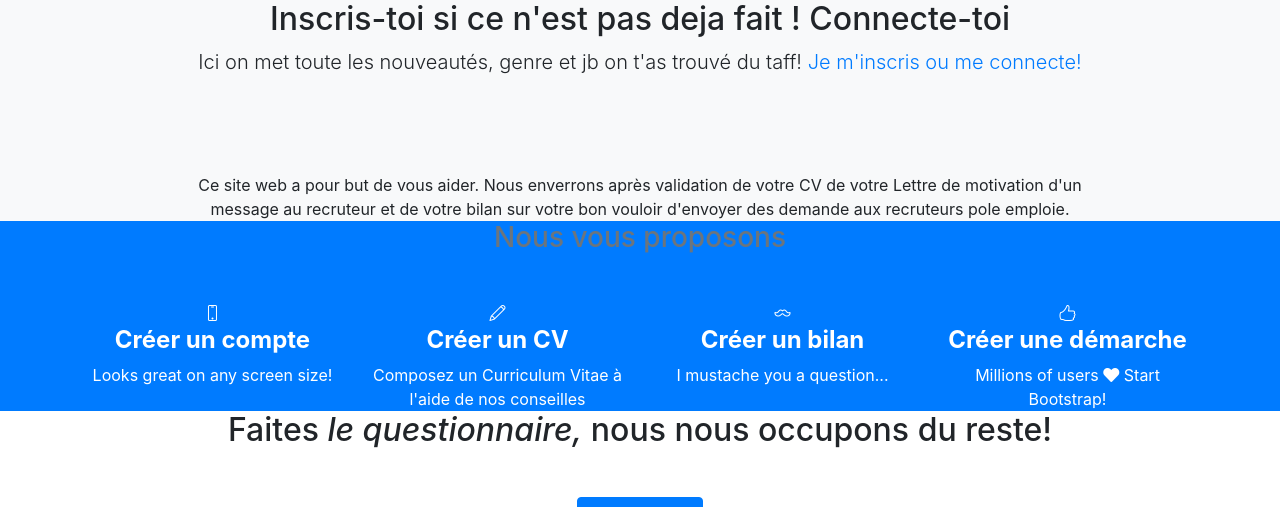
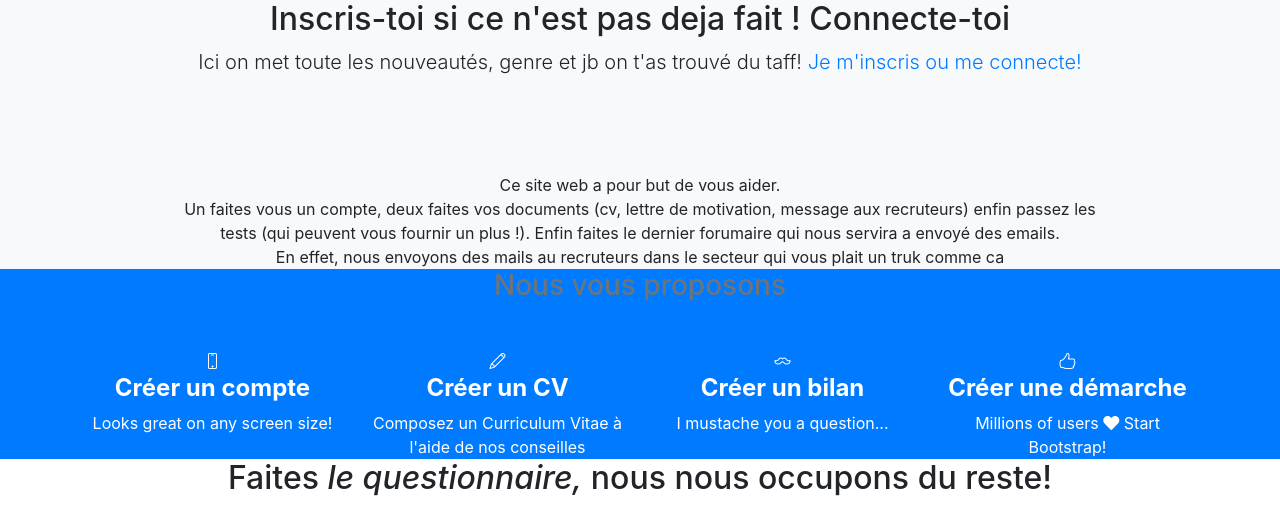
Before and after one commit to LeGrosLezard/SiteWeb, a Django app: template projetto/templates/home.html in a window 1280 px wide. Shown: the part 351-858 px from the top of the page. Run offline with Django 3.2, Linux system fonts and the light colour scheme; the template is opened without the code that fills it, so the values that code supplies are empty; some libraries are stand-ins or nearby versions.

```diff
--- a/projetto/templates/home.html
+++ b/projetto/templates/home.html
@@ -100,9 +100,11 @@
               <p class="lead mb-5">Ici on met toute les nouveautés, genre et jb on t'as trouvé du taff!
               <a href="compte">Je m'inscris ou me connecte!</a></p>
               <br><br>
-              Ce site web a pour but de vous aider. Nous enverrons après validation de votre CV
-              de votre Lettre de motivation d'un message au recruteur et de votre bilan
-              sur votre bon vouloir d'envoyer des demande aux recruteurs pole emploie.
+              Ce site web a pour but de vous aider. <br>
+              Un faites vous un compte, deux faites vos documents (cv, lettre de motivation, message aux recruteurs)
+              enfin passez les tests (qui peuvent vous fournir un plus !). Enfin faites le dernier forumaire
+              qui nous servira a envoyé des emails.<br>
+              En effet, nous envoyons des mails au recruteurs dans le secteur qui vous plait un truk comme ca
 
             {% endif %}
 
@@ -511,11 +513,11 @@
       <div>
         <h5 id="explication">
         Remplissez votre CV, Faites vote lettre de motivation, Faites un message à l'employeur
-        on y passe un coup de reverso, on analyse le bilan faut un psy,
+         , on analyse le bilan faut un psy,
         on envoie ca au recruteur selon le rayon du type via les sites web
         par contre... je sais pas si c possible merde du genre bonjour nous sommes projettoooo
         et nous avons un cli, matte son cv, matte sa lettre, matte son message, matte on a fait un bilan sur lui !
-        aimerai tu le joindre pettasse ? voici son mail !
+        aimerai tu le joindre ? voici son mail !
         </h5>
       </div>
 
```
